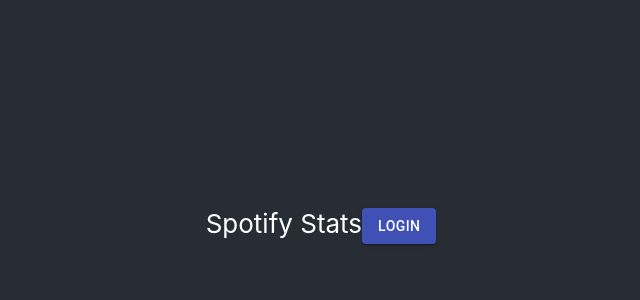
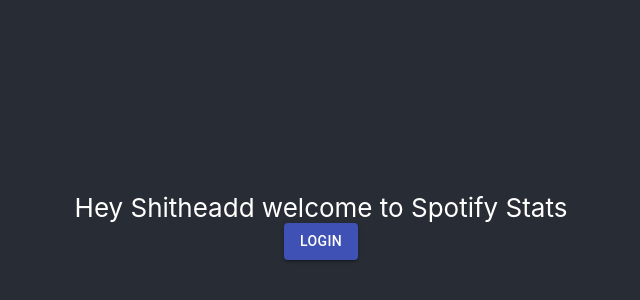
Before and after one commit to lorenzoparas/spotify-stats, a React (Create React App) app in the folder spotify-stats/: page / in a window 1280 px wide. Shown: the part 174-474 px from the top of the page, without its empty margins (319-959 px from the left). Built offline with nearby package versions, Linux system fonts and the light colour scheme.

Commit message:
finished implemenation fo welcoming user

```diff
--- a/spotify-stats/src/pages/Home.jsx
+++ b/spotify-stats/src/pages/Home.jsx
@@ -16,10 +16,12 @@
 
     return (
         <div>
-            Spotify Stats
-            <Button variant="contained" color="primary" onClick={handleLogin}>
+            Hey Shitheadd welcome to Spotify Stats
+            <div>
+                <Button variant="contained" color="primary" onClick={handleLogin}>
                 LOGIN
-            </Button>
+                </Button>
+            </div>
         </div>
     );
 }
```
Also changed, not shown: 1 other file (tests, documents, lock files or other folders).
